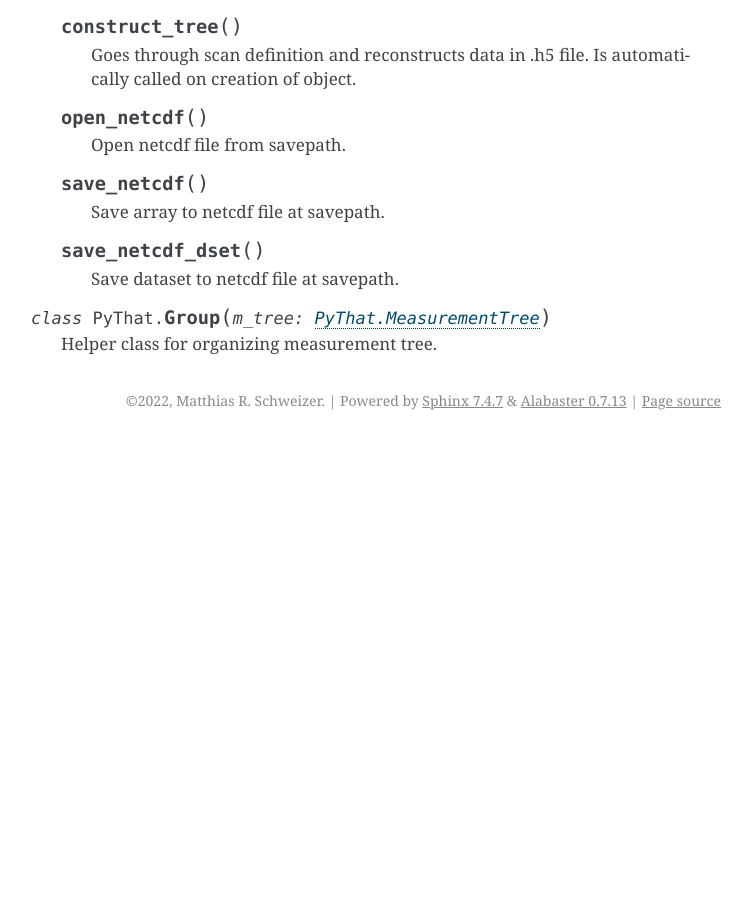
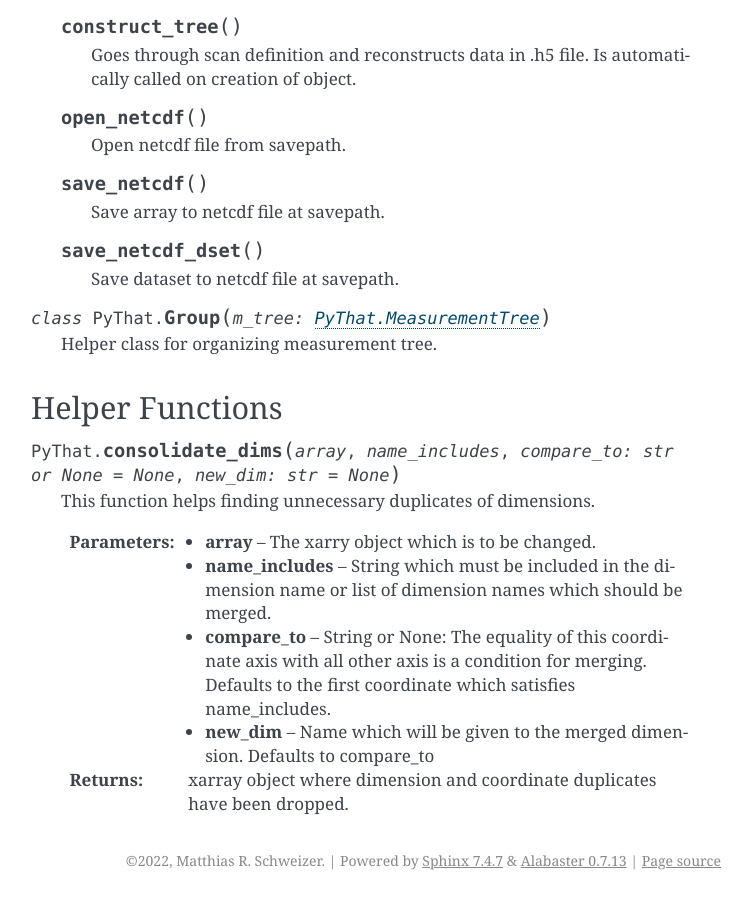
Before and after one commit to mrschweizer/PyThat, a Sphinx documentation site: the page built from docs/source/api_reference.rst, in a window 1280 px wide and 900 px high, scrolled down 2012 px. Shown: the whole window, without its empty margins (389-1141 px from the left). Built offline with Sphinx 7.4.7, drawn with Linux system fonts in a browser that asks for light colours; before the commit the page ends 2452 px from its top, so only the background shows below that; some of the changed text lies outside the part shown.

Commit message:
update more docs files

```diff
--- a/docs/source/api_reference.rst
+++ b/docs/source/api_reference.rst
@@ -1,6 +1,5 @@
 API Reference
 =============
-
 
 .. py:class:: PyThat.MeasurementTree(path, override=False, index=True)
 
@@ -121,3 +120,21 @@ API Reference
 .. py:class:: PyThat.Group(m_tree: PyThat.MeasurementTree)
 
    Helper class for organizing measurement tree.
+
+Helper Functions
+""""""""""""""""
+
+.. py:function:: PyThat.consolidate_dims(array, name_includes, compare_to: str or None = None, new_dim: str = None)
+
+   This function helps finding unnecessary duplicates of dimensions.
+
+   :param array: The xarry object which is to be changed.
+
+   :param name_includes: String which must be included in the dimension name or list of dimension names which should be merged.
+
+   :param compare_to: String or None: The equality of this coordinate axis with all other axis is a condition for
+    merging. Defaults to the first coordinate which satisfies name_includes.
+
+   :param new_dim: Name which will be given to the merged dimension. Defaults to compare_to
+
+   :return: xarray object where dimension and coordinate duplicates have been dropped.
```
Also changed, not shown: 10 other files.
